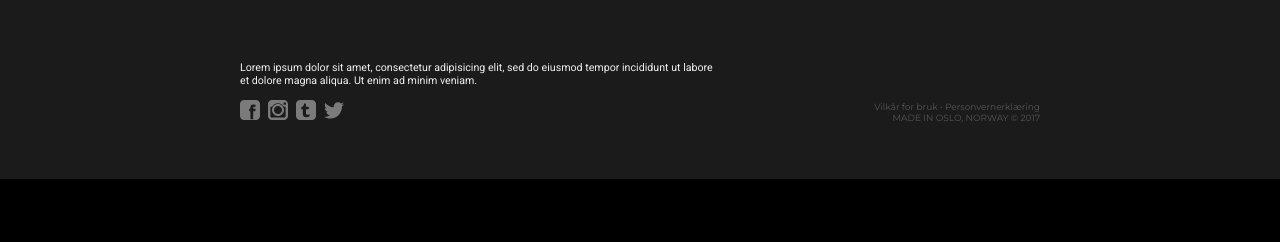
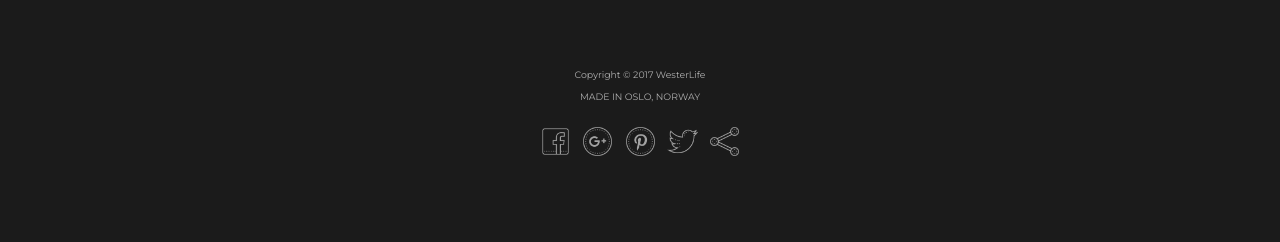
Before and after one commit to rxstad/Webprosjekt21, a PHP site: page / in a window 1280 px wide. Shown: the part 2028-2270 px from the top of the page. Before the commit the page ends 2207 px from the top, so only its background shows below. Run offline with PHP 8.4, Linux system fonts and the light colour scheme; some libraries are stand-ins or nearby versions.

Commit message:
Ryddet footer / endret ikoner

```diff
--- a/footer.php
+++ b/footer.php
@@ -1,19 +1,16 @@
 <div id="footer">
 	<div class="inner_footer">
-		<div style="float:left; padding-top: 4%; width:60%">
-				Lorem ipsum dolor sit amet, consectetur adipisicing elit, sed do eiusmod
-				tempor incididunt ut labore et dolore magna aliqua. Ut enim ad minim veniam.
+
+				Copyright © <?php echo date("Y"); ?> WesterLife
 				<br><br>
-				<img src="img/social/facebook.svg" width="20px" class="footer_social_img">&nbsp;&nbsp;
-				<img src="img/social/instagram.svg" width="20px" class="footer_social_img">&nbsp;&nbsp;
-				<img src="img/social/tumblr.svg" width="20px" class="footer_social_img">&nbsp;&nbsp;
-				<img src="img/social/twitter.svg" width="20px" class="footer_social_img">&nbsp;&nbsp;
-		</div>
-		<div style="float:left; padding-top: 9%; text-align: right; width:40%">
-				<div class="footer_copyright">
-				Vilkår for bruk &#8226; Personvernerklæring<br>
-				MADE IN OSLO, NORWAY © 2017
-	</div>
-		</div>
+				MADE IN OSLO, NORWAY
+				<br><br><br>
+				<img src="img/icons/Facebook.png" width="35px" class="footer_social_img">&nbsp;&nbsp;
+				<img src="img/icons/GooglePlus.png" width="35px" class="footer_social_img">&nbsp;&nbsp;
+				<img src="img/icons/Pinterest.png" width="35px" class="footer_social_img">&nbsp;&nbsp;
+				<img src="img/icons/Twitter.png" width="35px" class="footer_social_img">&nbsp;&nbsp;
+				<img src="img/icons/Share.png" width="35px" class="footer_social_img">
+				<br><br>
+
 
 </div>
--- a/front_style.css
+++ b/front_style.css
@@ -168,7 +168,7 @@ video#bgvid {
 	height: 450px;
 	padding-top: 20px;
 	padding-bottom: 20px;
-	background: url(https://www.transparenttextures.com/patterns/diagonal-striped-brick.png) #A4C281;
+	background: url(https://www.transparenttextures.com/patterns/clean-gray-paper.png) #A4C281;
 	overflow: hidden;
 }
 .main_info_wrap {
--- a/index.php
+++ b/index.php
@@ -32,7 +32,6 @@ require("header.php");
 
 		</div>
 	</div>
-	<div class="header_img"></div>
 
 	<video playsinline autoplay muted loop id="bgvid">
     <source src="img/snow_footage.mp4" type="video/mp4">
@@ -84,7 +83,7 @@ require("header.php");
 			</div>
 
 			<div style="float:left; width: 40%">
-			<img src="img/westerlife_iphone_see.png" class="iphone" width="340px">
+			<img src="img/westerlife_iphone.png" class="iphone" width="340px">
 			</div>
 
 		</div>
--- a/main_style.css
+++ b/main_style.css
@@ -78,20 +78,22 @@ h3 {
 	background: #1b1b1b;
 	width: 100%;
 	height: auto;
-	color: #efefef;
-	font-size: 8pt;
-	padding-top: 10px;
-	padding-bottom:
+	color: #AEAEAE;
+	font-size: 7pt;
+	padding-top: 50px;
+	padding-bottom: 70px;
+	font-family: 'Montserrat',sans-serif;
 }
 .inner_footer {
 	max-width: 800px;
-	height: 150px;
+	height: auto;
 	z-index: 999;
 	margin-right: auto;
 	margin-left: auto;
 	padding-top: 20px;
 	padding-left: 20px;
 	padding-right: 20px;
+	text-align: center;
 }
 .footer_social_img {
 	filter: grayscale(1);
@@ -100,8 +102,3 @@ h3 {
 .footer_social_img:hover {
 	filter: grayscale(0);
 }
-.footer_copyright {
-	color: #555;
-	font-family: 'Montserrat', sans-serif;
-	font-size: 9px;
-}
```
Also changed, not shown: img/backgrounds/white_feathers.png (renamed from img/white_feathers.png), img/icons/Facebook.png, img/icons/Google Plus.png (deleted), img/icons/GooglePlus.png (added), img/icons/Pinterest.png (added), img/icons/Share.png (added), img/icons/Twitter.png, img/social/westerlife_iphone_see.png (deleted).
